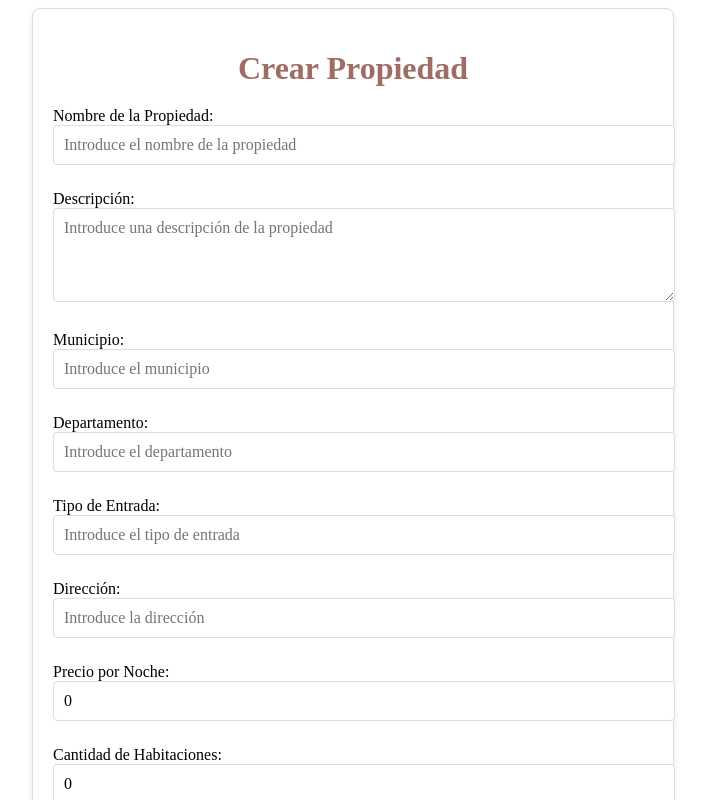
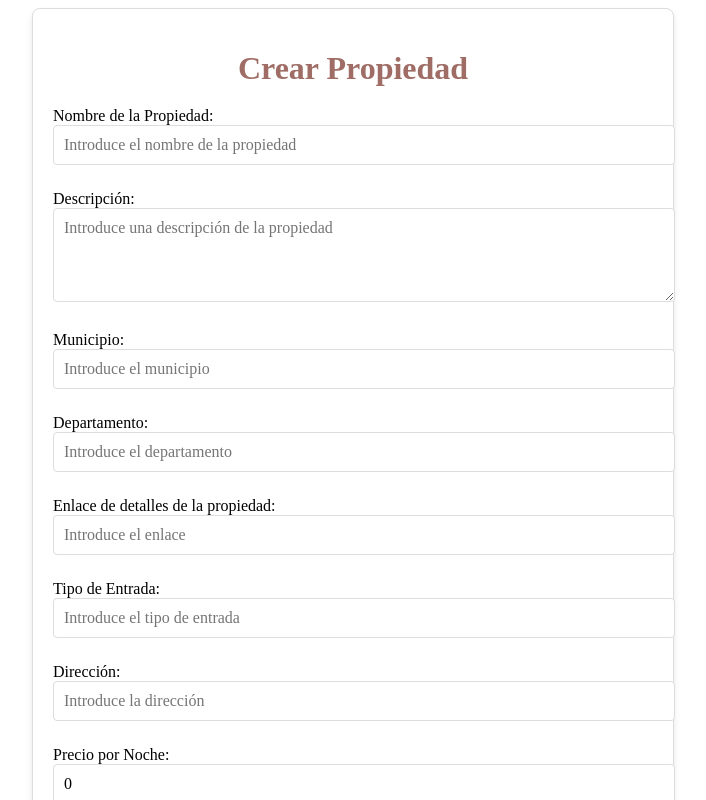
Before and after one commit to ElCzar/arriendaTuFincaAngular, an Angular app: page /crear-propiedad in a window 1280 px wide. Shown: the top 800 px of the page, without its empty margins (287-993 px from the left). Built offline with nearby package versions, Linux system fonts and the light colour scheme.

Commit message:
ahora siiiiii perfecto crear propiedad

```diff
--- a/src/app/components/property-form/property-form.component.html
+++ b/src/app/components/property-form/property-form.component.html
@@ -53,6 +53,20 @@
         name="department"
         class="form-control"
         placeholder="Introduce el departamento"
+        required
+      />
+    </div>
+
+        <!-- Enlace de la propiedad -->
+    <div class="form-group">
+      <label for="link">Enlace de detalles de la propiedad:</label>
+      <input
+        type="text"
+        id="link"
+        [(ngModel)]="propertyData.link"
+        name="link"
+        class="form-control"
+        placeholder="Introduce el enlace"
         required
       />
     </div>
--- a/src/app/services/property.service.ts
+++ b/src/app/services/property.service.ts
@@ -3,14 +3,16 @@ import { HttpClient } from '@angular/common/http';
 import { Observable } from 'rxjs';
 
 @Injectable({
-  providedIn: 'root'
+  providedIn: 'root',
 })
 export class PropertyService {
-  private apiUrl = 'http://localhost:8080/property';
+  private apiUrl = 'http://localhost:8080/property';  // URL de tu backend
 
   constructor(private http: HttpClient) {}
 
+  // Método para crear una propiedad usando HttpClient
   createProperty(property: any): Observable<any> {
-    return this.http.post<any>(this.apiUrl, property);
+    return this.http.post(this.apiUrl, property);
   }
+
 }
```
